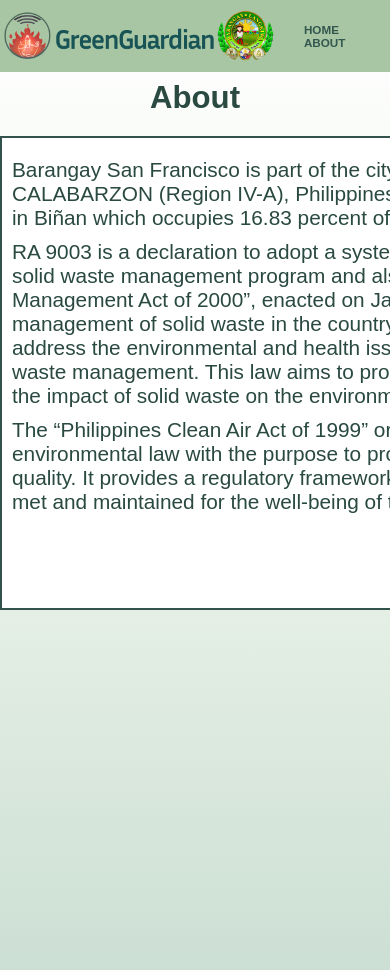
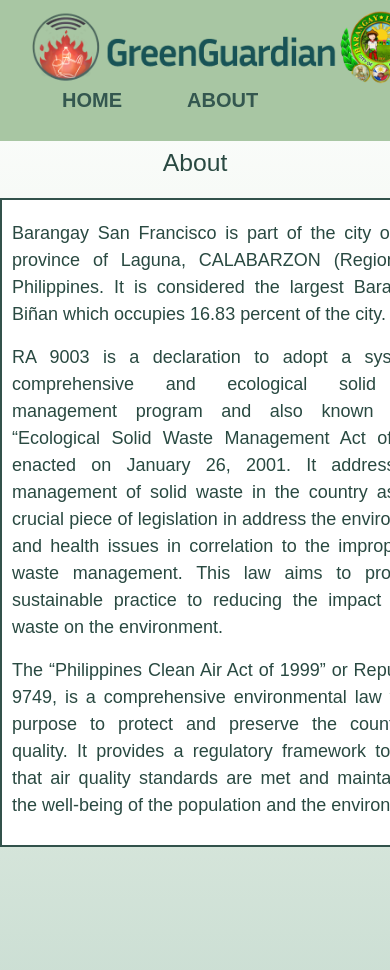
Before and after one commit to CarylleMG/Citizen, a PHP site: page /about.php in a window 390 px wide. Shown: the top 970 px of the page. Run offline with PHP 8.4, Linux system fonts and the light colour scheme.

Commit message:
adjusted the responsive design

```diff
--- a/about.php
+++ b/about.php
@@ -2,15 +2,16 @@
     <head>
         <title>Citizen Page</title>
         <meta name="viewport" content="width=device-width, initial scale=1.0">
+        <link href="https://cdn.jsdelivr.net/npm/bootstrap@5.3.2/dist/css/bootstrap.min.css" rel="stylesheet">
         <link rel="stylesheet" href="cstyle.css">
     </head>
 
     <body>
         <div class="backgroundmain">
             <div class="navbar">
-                <img src="images/Logo.png" class="Logo">
+                <img src="images/Logo.png" class="Logo img-fluid">
                 <ul>
-                    <li><a href="cindex.php">Home</a></li>
+                    <li><a href="index.php">Home</a></li>
                     <li><a href="#">About</a></li>
                 </ul>
             </div>
@@ -21,7 +22,9 @@
                     <p>RA 9003 is a declaration to adopt a systematic, comprehensive and ecological solid waste management program and also known as the “Ecological Solid Waste Management Act of 2000”, enacted on January 26, 2001. It addresses the management of solid waste in the country as it is a crucial piece of legislation in address the environmental and health issues in correlation to the improper solid waste management. This law aims to promote a sustainable practice to reducing the impact of solid waste on the environment.</p>
                     <p>The “Philippines Clean Air Act of 1999” or Republic Act 9749, is a comprehensive environmental law with the purpose to protect and preserve the country’s air quality. It provides a regulatory framework to ensure that air quality standards are met and maintained for the well-being of the population and the environment.</p>
                 </div>
+                <br>
             </div>
         </div>
+        <script src="https://cdn.jsdelivr.net/npm/bootstrap@5.3.2/dist/js/bootstrap.bundle.min.js"></script>
     </body>
 </html>
--- a/cstyle.css
+++ b/cstyle.css
@@ -72,7 +72,7 @@
 
 .border2{
     width: 750px;
-    height: 450px;
+    height: auto;
     padding: 10px;
     margin: auto;
     margin-top: 20px;
@@ -87,7 +87,7 @@
 
 .borderform{
     width: 50vmax;
-    min-width: 70vmin;
+    min-width: 25vmin;
     height: auto;
     padding: 10px;
     margin: auto;
@@ -241,8 +241,9 @@ button:hover{
 }
 
 .Logo{
-    width: 270px;
+    position: relative;
     margin-left: 1%;
+    width: 230px;
     cursor: default;
 }
 
@@ -255,6 +256,28 @@ button:hover{
     text-align: center;
     font-size: 2vmin;
     font-weight: bold;
+}
+
+@media (max-width: 768px) {
+    .borderform {
+        width: 40vmax;
+    }
+    .border{
+        width: 37vmax;
+    }
+    .border2{
+        width: 42vmax;
+        font-size: 18px;
+        text-align: justify;
+    }
+    .Logo {
+        width: 40vmax;
+        justify-content: center;
+        margin-left: 2rem;
+        }
+    .navbar{
+        font-size: 18px;
+    }
 }
 
 .myMargin {
@@ -276,11 +299,12 @@ button:hover{
     display: inline-block;
     margin: 0 20px;
     font-weight: bold;
-    font-size: 3vmin;
+    font-size: 4.5vmin 7vmax;
 }
 .navbar ul li a{
     content: '';
-    padding: 20px 10;
+    font-size: 20px;
+    padding: 15px 10;
     text-decoration: none;
     color: #34574f;
     text-transform: uppercase;
--- a/fileform.php
+++ b/fileform.php
@@ -10,7 +10,7 @@
     <body>
         <div class="backgroundmain">
             <div class="navbar">
-                <img src="images/Logo.png" class="Logo">
+                <img src="images/Logo.png" class="Logo img-fluid">
                 <ul>
                     <li><a href="index.php">Home</a></li>
                     <li><a href="about.php">About</a></li>
@@ -91,6 +91,7 @@
                                 <div class="col-md">
                                     <input type="file" name="picture" id="picture" accept="image/*" onchange="loadFile(event)" class="form-control" required>
                                 </div>
+                                <br>
                                 <img id="output"/>
                         </div>
 
--- a/index.php
+++ b/index.php
@@ -12,7 +12,7 @@
         <div class="backgroundmain">
             <div class="banner">
                 <div class="navbar">
-                    <img src="images/Logo.png" class="Logo">
+                    <img src="images/Logo.png" class="Logo img-fluid">
                     <ul>
                         <li><a href="#">Home</a></li>
                         <li><a href="about.php">About</a></li>
@@ -30,7 +30,6 @@
             <div class="content2">
                 <p>Already filed a complaint? Check your status now.</p>
                 <div class = "border">
-
                     <form id="searchForm" action="" method="post" enctype="multipart/form-data">
                         <h2>Ticket Status</h2>
                         <p>Input your ticket number and contact number to verify your filed complaint.</p>
--- a/ticket.php
+++ b/ticket.php
@@ -70,7 +70,7 @@ if ($citizenId == NULL || $citizenId == 0) { // if there is no citizen report, d
     <body>
         <div class="backgroundmain">
             <div class="navbar">
-                <img src="images/Logo.png" class="Logo">
+                <img src="images/Logo.png" class="Logo img-fluid">
                 <ul>
                     <li><a href="index.php">Home</a></li>
                     <li><a href="about.php">About</a></li>
```
